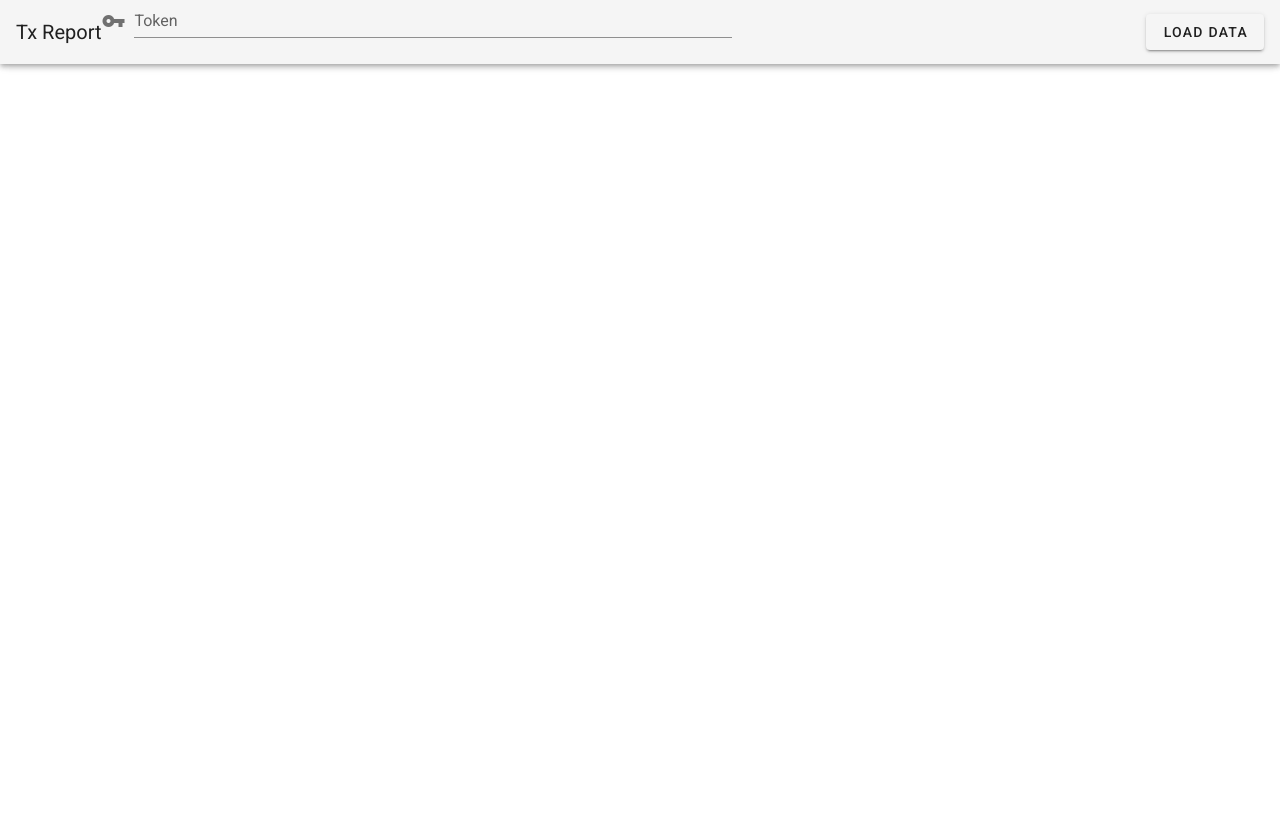
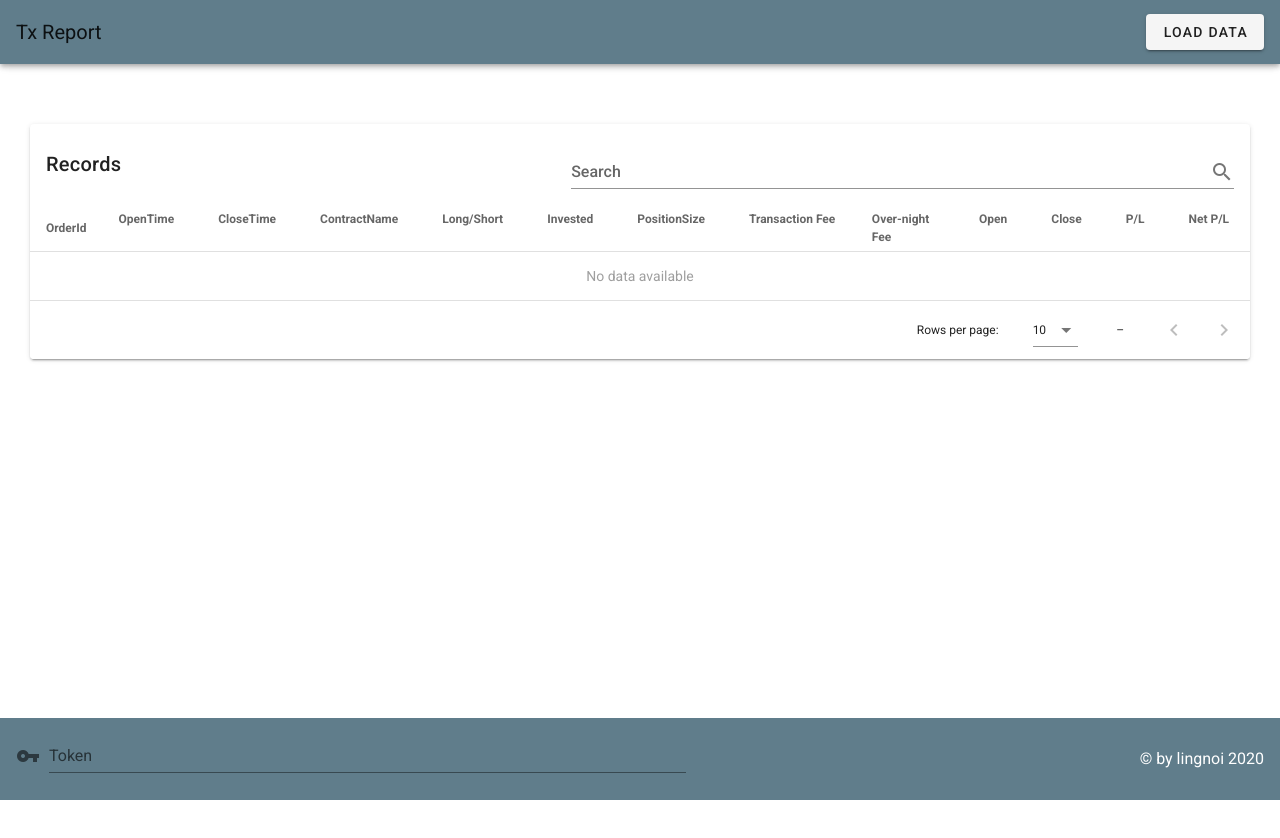
Before and after one commit to lingnoi/txreport, a Vue app: page / in a window 1280 px wide. Shown: the top 838 px of the page. Built offline with nearby package versions, Linux system fonts and the light colour scheme.

Commit message:
added table view for order history

```diff
--- a/src/App.vue
+++ b/src/App.vue
@@ -1,7 +1,49 @@
 <template>
   <v-app id="app" v-model="creds">
-    <v-app-bar app clipped-left>
+    <v-app-bar app clipped-left color="blue-grey">
       <v-toolbar-title>Tx Report</v-toolbar-title>
+
+      <v-spacer></v-spacer>
+      <v-btn raised @click="loadData()">Load Data</v-btn>
+    </v-app-bar>
+
+    <v-main>
+      <v-card>
+        <v-card-title>Records
+          <v-spacer></v-spacer>
+          <v-text-field
+            v-model="search"
+            append-icon="mdi-magnify"
+            label="Search"
+            single-line
+            hide-details
+          ></v-text-field>
+        </v-card-title>
+        <v-data-table :headers="headers" :items="records" :search="search">
+          <template
+            v-slot:item.ordertime="{ item }"
+          >{{ (item.ordertime && item.ordertime!=="")?item.ordertime:item.pendingTime }}</template>
+          <template v-slot:item.direction="{ item }">
+            <v-icon
+              :color="getDirectionColor(item.direction)"
+              dark
+            >{{ item.direction===0?"mdi-arrow-up":"mdi-arrow-down" }}</v-icon>
+          </template>
+          <template v-slot:item.amount="{ item }">{{ floor2(item.amount) }}</template>
+          <template v-slot:item.positions="{ item }">{{ floor2(item.positions) }}</template>
+          <template v-slot:item.charge="{ item }">{{ floor2(item.charge) }}</template>
+          <template v-slot:item.interest="{ item }">{{ floor2(item.interest) }}</template>
+          <template v-slot:item.profit="{ item }">{{ floor2(item.profit) }}</template>
+          <template v-slot:item.netprofit="{ item }">
+            <v-chip
+              :color="getPLColor(item.profit-item.charge-item.interest)"
+              dark
+            >{{ floor2(item.profit-item.charge-item.interest) }}</v-chip>
+          </template>
+        </v-data-table>
+      </v-card>
+    </v-main>
+    <v-footer app color="blue-grey" class="white--text">
       <v-text-field
         id="password"
         label="Token"
@@ -11,10 +53,8 @@
         v-model="creds.token"
       ></v-text-field>
       <v-spacer></v-spacer>
-      <v-btn raised @click="loadData()">Load Data</v-btn>
-    </v-app-bar>
-
-    <v-main></v-main>
+      <span>&copy; by lingnoi {{ new Date().getFullYear() }}</span>
+    </v-footer>
   </v-app>
 </template>
 
@@ -25,25 +65,58 @@ export default {
   name: "App",
   data() {
     return {
+      search: "",
       creds: {
         token: ""
-      }
+      },
+      headers: [
+        {
+          text: "OrderId",
+          align: "start",
+          sortable: false,
+          value: "code"
+        },
+        { text: "OpenTime", value: "ordertime" },
+        { text: "CloseTime", value: "overtime" },
+        { text: "ContractName", value: "currencyname" },
+        { text: "Long/Short", value: "direction" },
+        { text: "Invested", value: "amount" },
+        { text: "PositionSize", value: "positions" },
+        { text: "Transaction Fee", value: "charge" },
+        { text: "Over-night Fee", value: "interest" },
+        { text: "Open", value: "strikeprice" },
+        { text: "Close", value: "settlement" },
+        { text: "P/L", value: "profit" },
+        { text: "Net P/L", value: "netprofit" }
+      ],
+      records: []
     };
   },
   methods: {
+    floor2(val) {
+      return (Math.floor(val * 100) / 100).toFixed(2);
+    },
+    getDirectionColor(val) {
+      if (val === 0) return "green";
+      return "red";
+    },
+    getPLColor(val) {
+      if (val > 0) return "green";
+      else if (val < 0) return "red";
+      return "grey";
+    },
     async loadData() {
       if (this.creds.token && this.creds.token !== "") {
-        var data = {};
         const response = await getOrderHistory(
           this.creds.token,
           1,
           99999,
           false
         );
-        data = await response.json();
-        console.log(data);
+        const data = await response.json();
+        this.records = data.datas;
       } else {
-        console.log("invalid creds!");
+        console.log("No permissions, please provide token!");
       }
     }
   }
```
